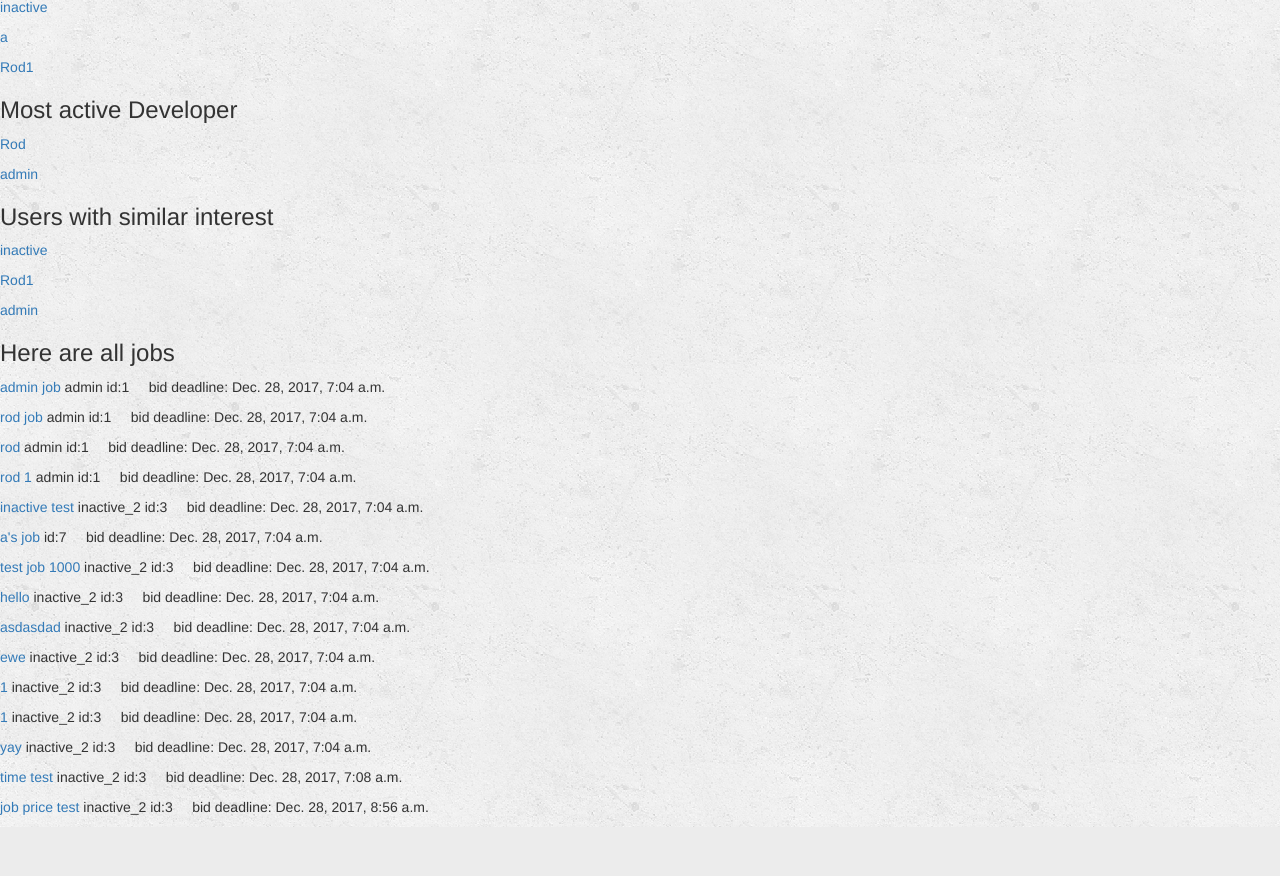
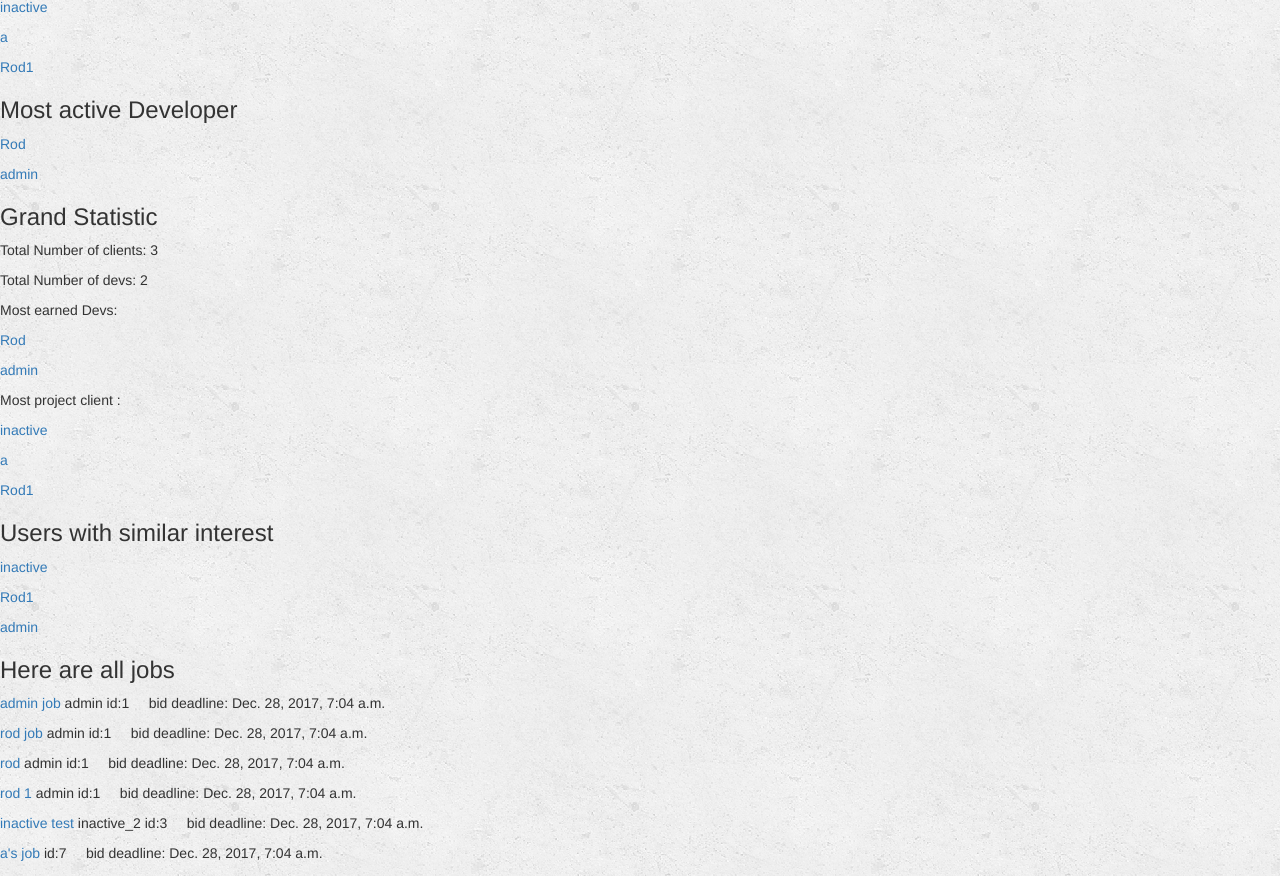
Before and after one commit to Tlee94/Mini-Turk, a Django app: page /turk/ in a window 1280 px wide. Shown: the part 151-1027 px from the top of the page. Before the commit the page ends 978 px from the top, so only its background shows below. Run offline with Django 3.2, Linux system fonts and the light colour scheme; a user stored in the database is signed in; data comes from the database, SQL or seed files in the repository; both versions use the stored data as it was after the commit; some libraries are stand-ins or nearby versions.

Commit message:
Grand statistic

```diff
--- a/RST/turk/helper.py
+++ b/RST/turk/helper.py
@@ -252,11 +252,27 @@ def rate(rating, job, isRatingClient):
 
 def most_active_clients():
     most_active = Profile.objects.filter(position="Client").order_by('-rating_count')[:3]
-    print("MOST ACTIVE: ",most_active)
+    print("MOST ACTIVE: ", most_active)
     return most_active
 
 
 def most_active_dev():
     most_active = Profile.objects.filter(position="Developer").order_by('-rating_count')[:3]
-    print("MOST ACTIVE: ",most_active)
+    print("MOST ACTIVE: ", most_active)
     return most_active
+
+
+def most_money_made_dev():
+    most_earned = Profile.objects.filter(position="Developer").order_by('-money_earned')[:3]
+    print("MOST ACTIVE: ", most_earned)
+    return most_earned
+
+
+def total_num_clients():
+    total = Profile.objects.filter(position="Client")
+    return len(total)
+
+
+def total_num_devs():
+    total = Profile.objects.filter(position="Developer")
+    return len(total)
--- a/RST/turk/templates/turk/index.html
+++ b/RST/turk/templates/turk/index.html
@@ -12,6 +12,20 @@
             <h3>Most active Developer</h3>
             {% for  dev in most_active_dev_list %}
                 <p><a href="{% url 'turk:detail' dev.user.id %}">{{dev}}</a></p>
+            {% endfor %}
+
+            <h3>Grand Statistic</h3>
+            <p>Total Number of clients: {{total_clients}} </p>
+            <p>Total Number of devs: {{total_devs}} </p>
+
+            <p>Most earned Devs:</p>
+            {% for  dev in most_earned_dev_list %}
+                <p><a href="{% url 'turk:detail' dev.user.id %}">{{dev}}</a></p>
+            {% endfor %}
+
+            <p>Most project client :</p>
+            {% for  clients in most_active_client_list %}
+                <p><a href="{% url 'turk:detail' clients.user.id %}">{{clients}}</a></p>
             {% endfor %}
 
             <h3>Users with similar interest</h3>
--- a/RST/turk/views.py
+++ b/RST/turk/views.py
@@ -55,6 +55,10 @@ def index(request):
 
     most_active_client_list = most_active_clients()
     most_active_dev_list = most_active_dev()
+    most_earned_dev_list = most_money_made_dev()
+
+    total_clients = total_num_clients()
+    total_devs = total_num_devs()
 
     # No one bidded
     for i in range(0, len(all_jobs)):
@@ -103,6 +107,9 @@ def index(request):
             'similar_users': similar_users,
             'most_active_client_list': most_active_client_list,
             'most_active_dev_list': most_active_dev_list,
+            'most_earned_dev_list': most_earned_dev_list,
+            'total_clients': total_clients,
+            'total_devs': total_devs,
         }
     else:
         context = {
@@ -312,10 +319,15 @@ def submit_job(request, user_id, job_id):
 
             # Rates client
             rate(submission.rating, job, True)
+            print("Dev money BEFREE!!: ", job.developerchosenforjob.user.profile.money_earned)
+            job.developerchosenforjob.user.profile.money_earned += (job.job_price * 0.95)
+            print("Dev money earned: ", job.developerchosenforjob.user.profile.money_earned)
+
 
             return redirect('turk:index')
 
     return render(request, 'turk/submit_job.html', context)
+
 
 # Client rates dev
 def rate_job(request, user_id, job_id):
```
Also changed, not shown: RST/db.sqlite3, RST/turk/migrations/0081_auto_20171208_0301.py (added).
